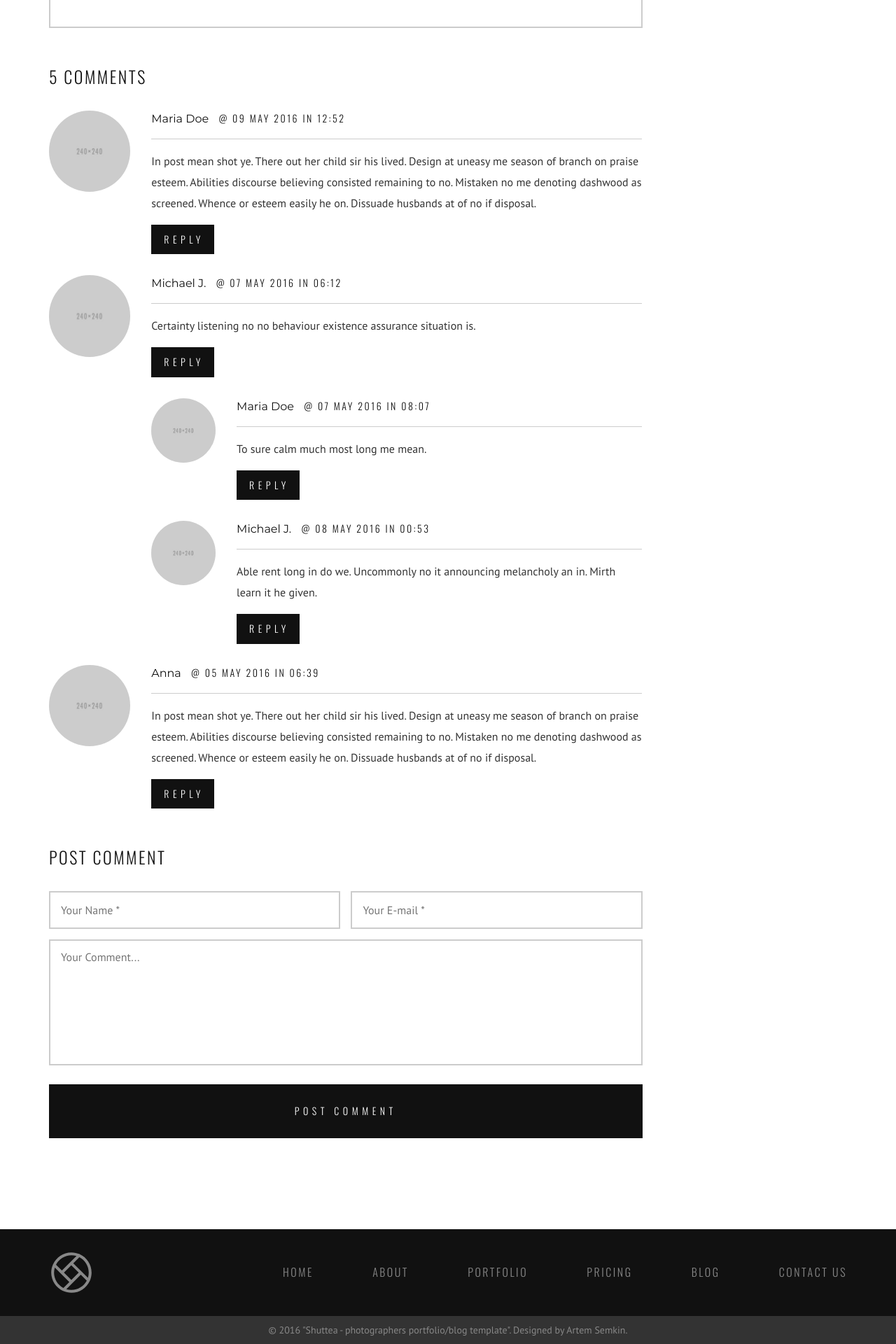
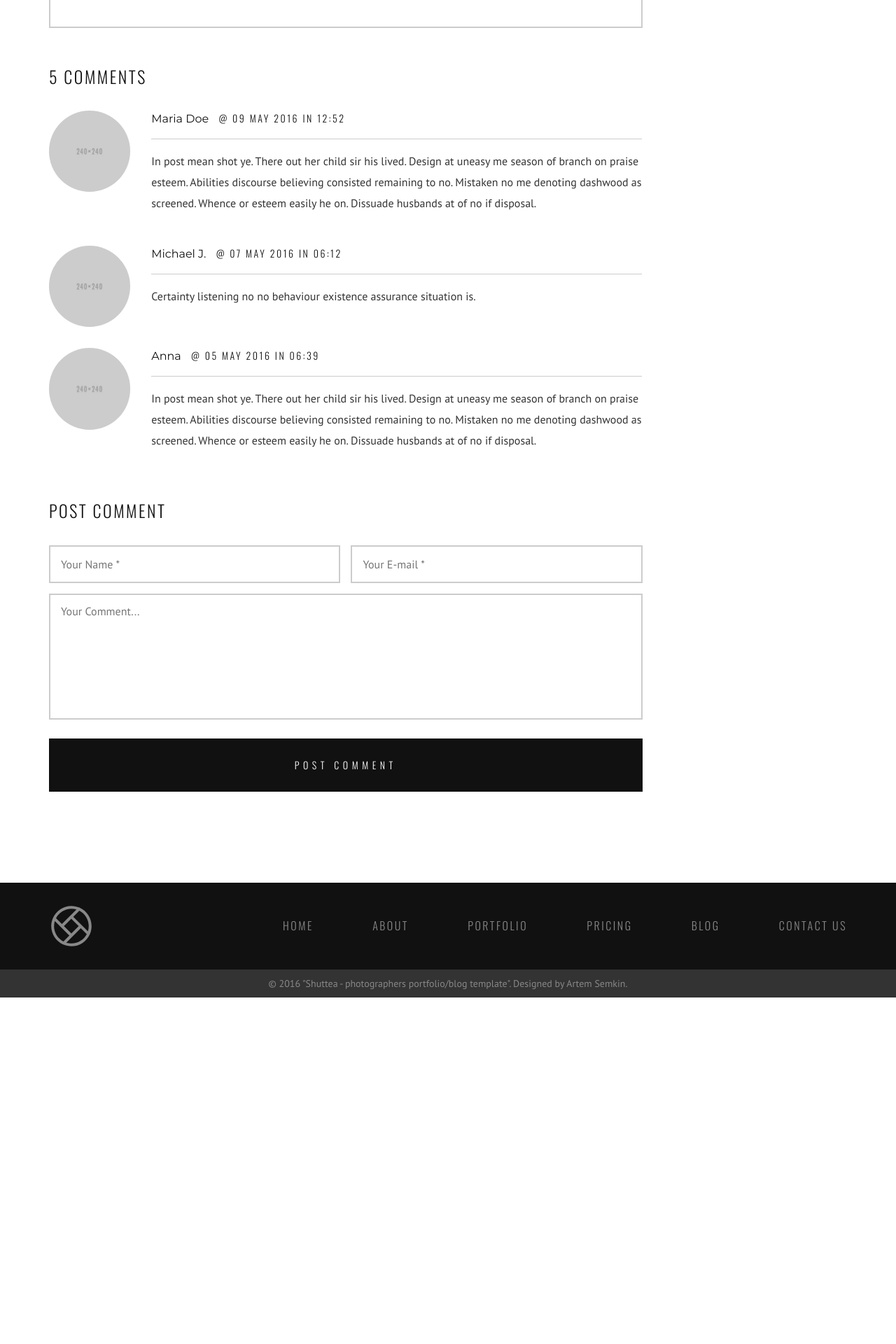
Before and after one commit to CodingTemple/Python.Flask.Blog, a Flask app: page /blog-single in a window 1280 px wide. Shown: the part 3684-5604 px from the top of the page at 70% size. After the commit the page ends 5109 px from the top, so only its background shows below. Run offline with Flask 2, Linux system fonts and the light colour scheme; some libraries are stand-ins or nearby versions.

Commit message:
removed reply buttons and comments from blog-single template

```diff
--- a/app/templates/blog-single.html
+++ b/app/templates/blog-single.html
@@ -192,7 +192,7 @@
                         disposal.</p>
                     </div>
                   </div>
-                  <div class="comment-controls"><a href="#" class="btn btn-cta">Reply</a></div>
+                  <!-- <div class="comment-controls"><a href="#" class="btn btn-cta">Reply</a></div> -->
                 </div>
                 <!-- END comment content & control buttons-->
               </div>
@@ -218,60 +218,7 @@
                       <p>Certainty listening no no behaviour existence assurance situation is.</p>
                     </div>
                   </div>
-                  <div class="comment-controls"><a href="#" class="btn btn-cta">Reply</a></div>
-                  <!-- nested comment 2_1-->
-                  <div class="comment-wrapper">
-                    <div class="row">
-                      <!-- comment avatar-->
-                      <div class="col-md-2 col-sm-2 col-xs-3">
-                        <div class="comment-avatar"><img src="{{ url_for('static', filename='img/blog/avatars/avatar3.jpg') }}" alt=""
-                            class="img-responsive"></div>
-                      </div>
-                      <!-- END comment avatar-->
-                      <!-- comment content & control buttons-->
-                      <div class="col-md-10 col-sm-10 col-xs-9">
-                        <div class="comment-content">
-                          <div class="comment-heading">
-                            <h5>Maria Doe</h5>
-                            <time datetime="2016-05-07T08:07">@ 07 May 2016 in 08:07</time>
-                          </div>
-                          <div class="comment-text">
-                            <p>To sure calm much most long me mean.</p>
-                          </div>
-                        </div>
-                        <div class="comment-controls"><a href="#" class="btn btn-cta">Reply</a></div>
-                      </div>
-                      <!-- END comment content & control buttons-->
-                    </div>
-                  </div>
-                  <!-- END netsted comment 2_1-->
-                  <!-- nested comment 2_1-->
-                  <div class="comment-wrapper">
-                    <div class="row">
-                      <!-- comment avatar-->
-                      <div class="col-md-2 col-sm-2 col-xs-3">
-                        <div class="comment-avatar"><img src="{{ url_for('static', filename='img/blog/avatars/avatar2.jpg') }}" alt=""
-                            class="img-responsive"></div>
-                      </div>
-                      <!-- END comment avatar-->
-                      <!-- comment content & control buttons-->
-                      <div class="col-md-10 col-sm-10 col-xs-9">
-                        <div class="comment-content">
-                          <div class="comment-heading">
-                            <h5>Michael J.</h5>
-                            <time datetime="2016-05-08T00:53">@ 08 May 2016 in 00:53</time>
-                          </div>
-                          <div class="comment-text">
-                            <p>Able rent long in do we. Uncommonly no it announcing melancholy an in. Mirth learn it he
-                              given.</p>
-                          </div>
-                        </div>
-                        <div class="comment-controls"><a href="#" class="btn btn-cta">Reply</a></div>
-                      </div>
-                      <!-- END comment content & control buttons-->
-                    </div>
-                  </div>
-                  <!-- END netsted comment 1									-->
+                  <!-- <div class="comment-controls"><a href="#" class="btn btn-cta">Reply</a></div> -->
                 </div>
                 <!-- END comment content & control buttons-->
               </div>
@@ -300,7 +247,7 @@
                         disposal.</p>
                     </div>
                   </div>
-                  <div class="comment-controls"><a href="#" class="btn btn-cta">Reply</a></div>
+                  <!-- <div class="comment-controls"><a href="#" class="btn btn-cta">Reply</a></div> -->
                 </div>
                 <!-- END comment content & control buttons-->
               </div>
```
